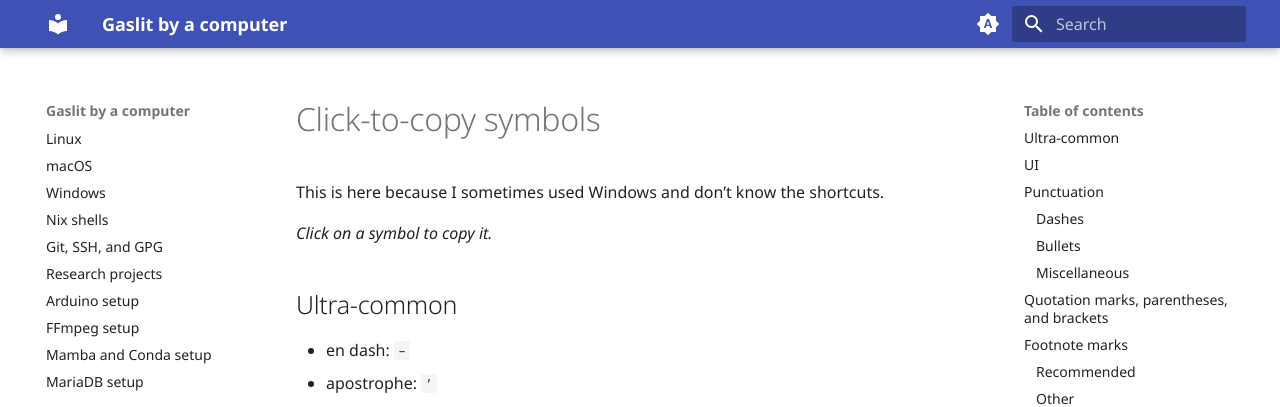
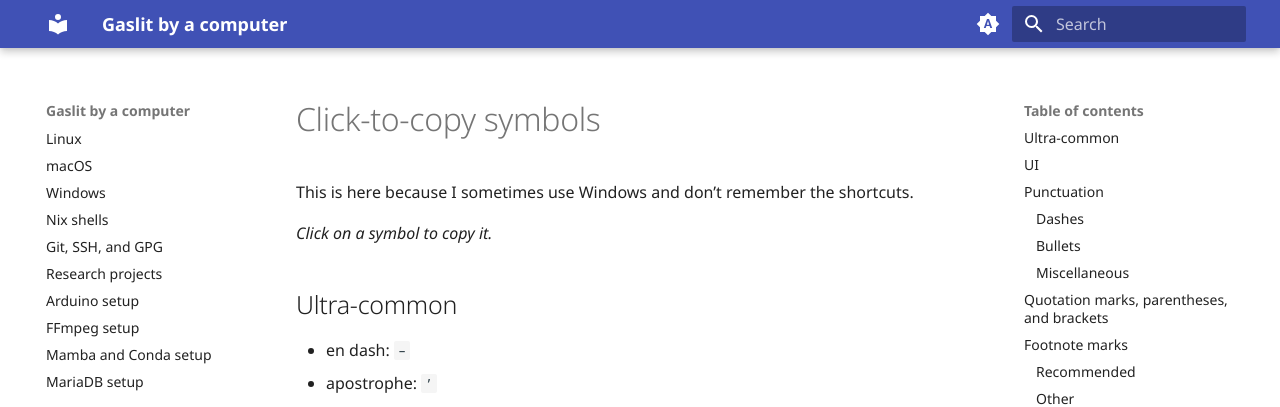
Before and after one commit to dmyersturnbull/dmyersturnbull.github.io, an MkDocs documentation site: the page built from contents/cheatsheet/click-to-copy-symbols.md, in a window 1280 px wide and 900 px high. Shown: the top 407 px of the window. Built offline with MkDocs 1.6.1 and Material for MkDocs 9.7.7, drawn with Linux system fonts in a browser that asks for light colours; comment, search, counter and statistics services are not loaded; some of the changed text lies outside the part shown.

Commit message:
fix: make minor corrections

```diff
--- a/contents/cheatsheet/click-to-copy-symbols.md
+++ b/contents/cheatsheet/click-to-copy-symbols.md
@@ -1,6 +1,6 @@
 # Click-to-copy symbols
 
-This is here because I sometimes used Windows and don’t know the shortcuts.
+This is here because I sometimes use Windows and don’t remember the shortcuts.
 
 _Click on a symbol to copy it._
 
@@ -440,6 +440,8 @@
   <span onclick="copyToClipboard('∀', this)" style="cursor: pointer;">`∀`</span>
 - there exists:
   <span onclick="copyToClipboard('∃', this)" style="cursor: pointer;">`∃`</span>
+- there does not exist:
+  <span onclick="copyToClipboard('∄', this)" style="cursor: pointer;">`∄`</span>
 - complement:
   <span onclick="copyToClipboard('∁', this)" style="cursor: pointer;">`∁`</span>
 - negation / not:
```
Also changed, not shown: contents/cheatsheet/github-actions.md (+0 -2 lines), 1 other file.
